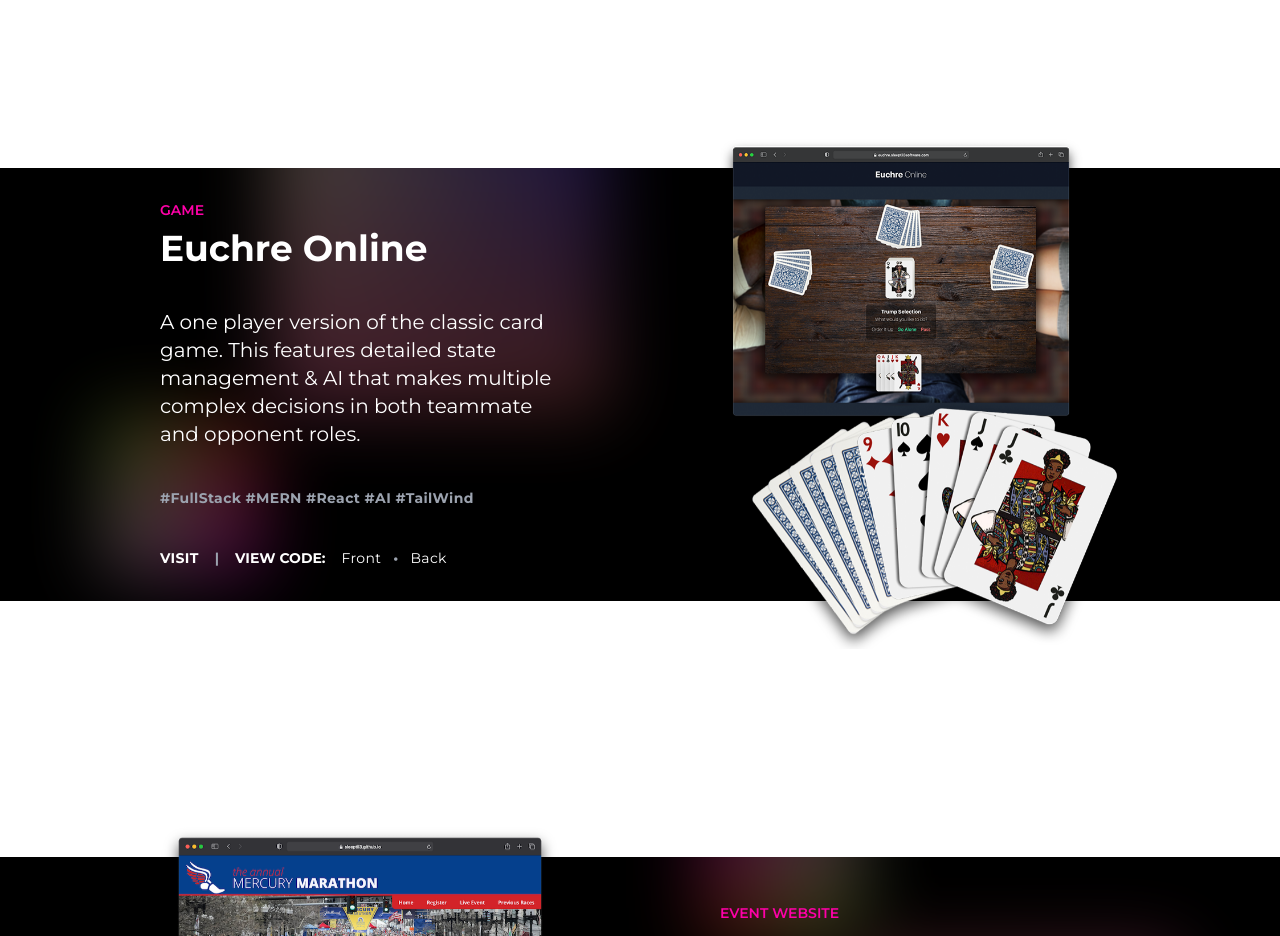
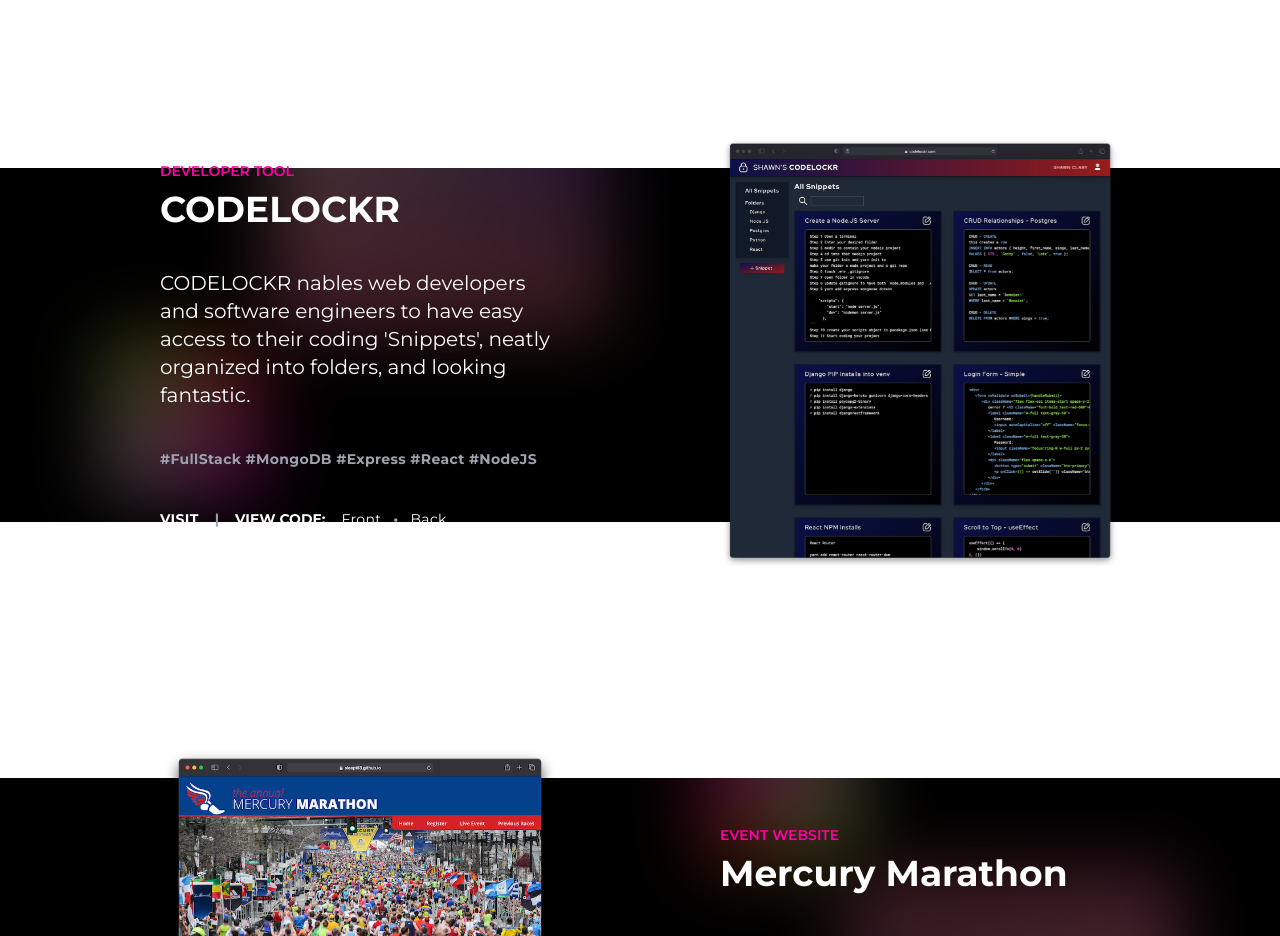
Before and after one commit to sleeptil3/portfolio, a React (Create React App) app: page /#/ in a window 1280 px wide. Shown: the part 1720-2656 px from the top of the page. Built offline with nearby package versions, Linux system fonts and the light colour scheme.

Commit message:
added euchre night as featured!

```diff
--- a/src/Components/ProjectFeature.js
+++ b/src/Components/ProjectFeature.js
@@ -4,6 +4,7 @@ import mercuryMarathon from '../images/screenshots/mercurymarathon.png'
 import justGiveMeSpace from '../images/screenshots/justgivemespace.png'
 import mirror from '../images/screenshots/mirror.png'
 import euchre from '../images/screenshots/euchre.png'
+import codelockr from '../images/screenshots/codelockr.png'
 
 export default function ProjectFeature({ category, title, description, hashtags, visit, frontCode, backCode, reverse, image }) {
 	const [img, setImg] = useState()
@@ -13,7 +14,7 @@ export default function ProjectFeature({ category, title, description, hashtags,
 			case 'mercuryMarathon': { setImg(<img src={mercuryMarathon} alt="" />); break; }
 			case 'justGiveMeSpace': { setImg(<img src={justGiveMeSpace} alt="" />); break; }
 			case 'mirror': { setImg(<img src={mirror} alt="" />); break; }
-			case 'euchre': { setImg(<img src={euchre} alt="" />); break; }
+			case 'codelockr': { setImg(<img src={codelockr} alt="" />); break; }
 			default: console.error("image not found in screenshots")
 		}
 	}, [image])
--- a/src/Data/data.js
+++ b/src/Data/data.js
@@ -1,14 +1,14 @@
 export const features = [
 	{
-		category: "GAME",
-		title: "Euchre Online",
-		description: "A one player version of the classic card game. This features detailed state management & AI that makes multiple complex decisions in both teammate and opponent roles.",
-		hashtags: "#FullStack #MERN #React #AI #TailWind",
-		visit: "https://euchre.sleeptil3software.com/",
-		frontCode: "https://github.com/sleeptil3/euchre-react",
-		backCode: "https://github.com/sleeptil3/euchre-api",
+		category: "DEVELOPER TOOL",
+		title: "CODELOCKR",
+		description: "CODELOCKR nables web developers and software engineers to have easy access to their coding 'Snippets', neatly organized into folders, and looking fantastic.",
+		hashtags: "#FullStack #MongoDB #Express #React #NodeJS",
+		visit: "https://www.codelockr.com/",
+		frontCode: "https://github.com/sleeptil3/codelockr-react",
+		backCode: "https://github.com/sleeptil3/codelockr-api",
 		reverse: false,
-		image: "euchre"
+		image: "codelockr"
 	},
 	{
 		category: "EVENT WEBSITE",
```
Also changed, not shown: src/images/screenshots/euchrenight.png (added).
